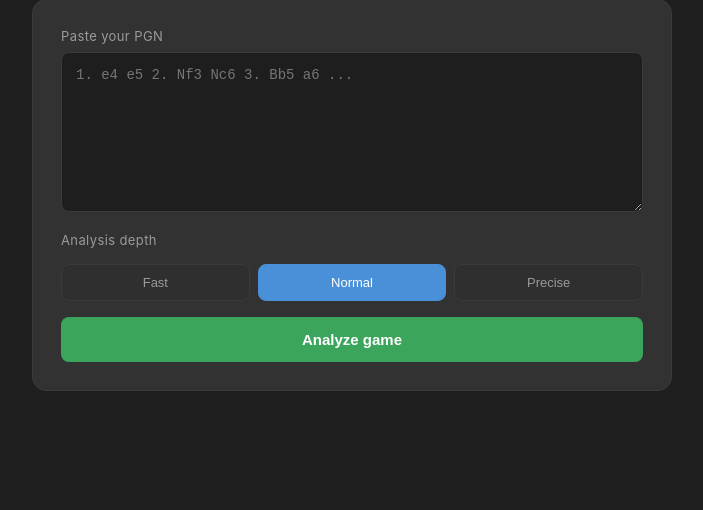
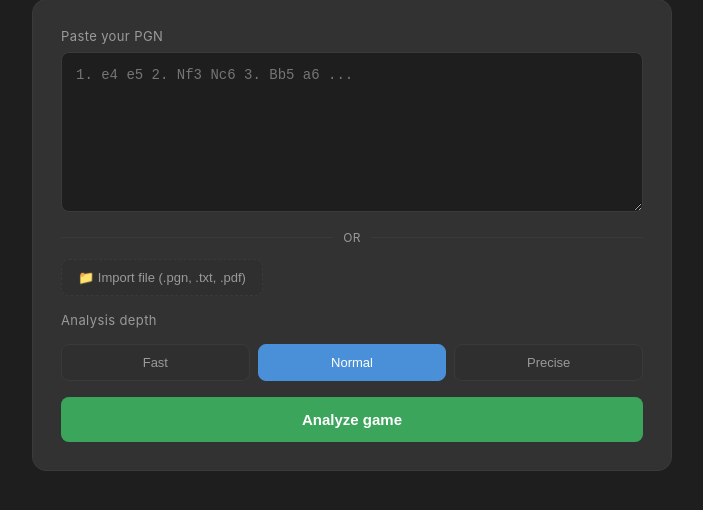
Before and after one commit to Mattrick08/mattfish-chess, a Flask app: page /review in a window 1280 px wide. Shown: the part 207-717 px from the top of the page, without its empty margins (288-991 px from the left). Run offline with Flask 3, Linux system fonts and the light colour scheme.

Commit message:
Update review.html

```diff
--- a/templates/review.html
+++ b/templates/review.html
@@ -75,6 +75,49 @@
         outline: none;
     }
     #pgnInput:focus { border-color: var(--good); }
+
+    /* ---- Import file panel ---- */
+    .import-divider {
+        display: flex;
+        align-items: center;
+        gap: 10px;
+        margin: 14px 0;
+        color: var(--text-dim);
+        font-size: 12px;
+        letter-spacing: 0.03em;
+        text-transform: uppercase;
+    }
+    .import-divider::before,
+    .import-divider::after {
+        content: "";
+        flex: 1;
+        height: 1px;
+        background: var(--border);
+    }
+    .import-panel {
+        display: flex;
+        align-items: center;
+        gap: 10px;
+        flex-wrap: wrap;
+    }
+    #importFileBtn {
+        padding: 10px 16px;
+        background: var(--panel-light);
+        border: 1px dashed var(--border);
+        border-radius: 8px;
+        color: var(--text-dim);
+        cursor: pointer;
+        font-size: 13px;
+        transition: all 0.15s;
+    }
+    #importFileBtn:hover { border-color: var(--good); color: white; }
+    #importFileBtn.dragover { border-color: var(--good); color: white; background: rgba(74,144,217,0.12); }
+    #importFileStatus {
+        font-size: 12px;
+        color: var(--text-dim);
+    }
+    #importFileStatus.ok { color: var(--best); }
+    #importFileStatus.err { color: var(--blunder); }
 
     .depth-row {
         display: flex;
@@ -548,6 +591,13 @@
     <label for="pgnInput">Paste your PGN</label>
     <textarea id="pgnInput" placeholder="1. e4 e5 2. Nf3 Nc6 3. Bb5 a6 ..."></textarea>
 
+    <div class="import-divider">or</div>
+    <div class="import-panel">
+        <button type="button" id="importFileBtn">&#128193; Import file (.pgn, .txt, .pdf)</button>
+        <input type="file" id="importFileInput" accept=".pgn,.txt,.pdf,application/pdf,text/plain" style="display:none;">
+        <span id="importFileStatus"></span>
+    </div>
+
     <label style="margin-top:16px;">Analysis depth</label>
     <div class="depth-row">
         <button class="depth-btn" data-depth="10">Fast</button>
@@ -870,6 +920,99 @@ document.querySelectorAll('.depth-btn').forEach(btn => {
         btn.classList.add('active');
         selectedDepth = parseInt(btn.dataset.depth);
     };
+});
+
+/* ---- Import PGN / annotated PGN from a file (.pgn, .txt, .pdf) ---- */
+let pdfjsLoadPromise = null;
+function loadPdfJs() {
+    if (pdfjsLoadPromise) return pdfjsLoadPromise;
+    pdfjsLoadPromise = new Promise((resolve, reject) => {
+        if (window.pdfjsLib) { resolve(window.pdfjsLib); return; }
+        const script = document.createElement('script');
+        script.src = 'https://cdnjs.cloudflare.com/ajax/libs/pdf.js/3.11.174/pdf.min.js';
+        script.onload = () => {
+            window.pdfjsLib.GlobalWorkerOptions.workerSrc =
+                'https://cdnjs.cloudflare.com/ajax/libs/pdf.js/3.11.174/pdf.worker.min.js';
+            resolve(window.pdfjsLib);
+        };
+        script.onerror = () => reject(new Error('Could not load the PDF reader.'));
+        document.head.appendChild(script);
+    });
+    return pdfjsLoadPromise;
+}
+
+async function extractTextFromPdf(file) {
+    const pdfjsLib = await loadPdfJs();
+    const buffer = await file.arrayBuffer();
+    const pdf = await pdfjsLib.getDocument({ data: buffer }).promise;
+    let text = '';
+    for (let i = 1; i <= pdf.numPages; i++) {
+        const page = await pdf.getPage(i);
+        const content = await page.getTextContent();
+        // Join items with a space, and add a newline between pages so movetext
+        // that wraps across a page break doesn't get glued together badly.
+        text += content.items.map(item => item.str).join(' ') + '\n';
+    }
+    return text.trim();
+}
+
+function readTextFile(file) {
+    return new Promise((resolve, reject) => {
+        const reader = new FileReader();
+        reader.onload = () => resolve(reader.result);
+        reader.onerror = () => reject(new Error('Could not read that file.'));
+        reader.readAsText(file);
+    });
+}
+
+function setImportStatus(msg, kind) {
+    const el = document.getElementById('importFileStatus');
+    el.textContent = msg;
+    el.className = kind || '';
+}
+
+async function handleImportedFile(file) {
+    if (!file) return;
+    setImportStatus('Reading ' + file.name + '…', '');
+    try {
+        const isPdf = file.type === 'application/pdf' || /\.pdf$/i.test(file.name);
+        const text = isPdf ? await extractTextFromPdf(file) : await readTextFile(file);
+
+        if (!text || !text.trim()) {
+            throw new Error('No text found in that file.');
+        }
+
+        document.getElementById('pgnInput').value = text.trim();
+
+        // Loose sanity check: does this look like it contains PGN movetext?
+        const looksLikePgn = /\[\s*Event\s*"/i.test(text) || /\b1\.\s*[a-hKQRBNO]/.test(text);
+        if (isPdf && !looksLikePgn) {
+            setImportStatus('Imported ' + file.name + ' — double-check the text below, PDF extraction can be imperfect.', 'err');
+        } else {
+            setImportStatus('Imported ' + file.name + ' ✓', 'ok');
+        }
+    } catch (err) {
+        setImportStatus(err.message || 'Could not import that file.', 'err');
+    }
+}
+
+const importFileBtn = document.getElementById('importFileBtn');
+const importFileInput = document.getElementById('importFileInput');
+importFileBtn.onclick = () => importFileInput.click();
+importFileInput.onchange = () => handleImportedFile(importFileInput.files[0]);
+
+// Optional: drag-and-drop a file straight onto the import button
+importFileBtn.addEventListener('dragover', (e) => {
+    e.preventDefault();
+    importFileBtn.classList.add('dragover');
+});
+importFileBtn.addEventListener('dragleave', () => importFileBtn.classList.remove('dragover'));
+importFileBtn.addEventListener('drop', (e) => {
+    e.preventDefault();
+    importFileBtn.classList.remove('dragover');
+    if (e.dataTransfer.files && e.dataTransfer.files[0]) {
+        handleImportedFile(e.dataTransfer.files[0]);
+    }
 });
 
 function fenToGrid(fen) {
@@ -1248,6 +1391,8 @@ document.getElementById('newReviewBtn').onclick = () => {
     document.getElementById('reviewScreen').style.display = 'none';
     document.getElementById('pasteScreen').style.display = 'block';
     document.getElementById('pgnInput').value = '';
+    setImportStatus('', '');
+    document.getElementById('importFileInput').value = '';
     reviewData = null;
     currentIndex = -1;
     moveNotes = {};
```
